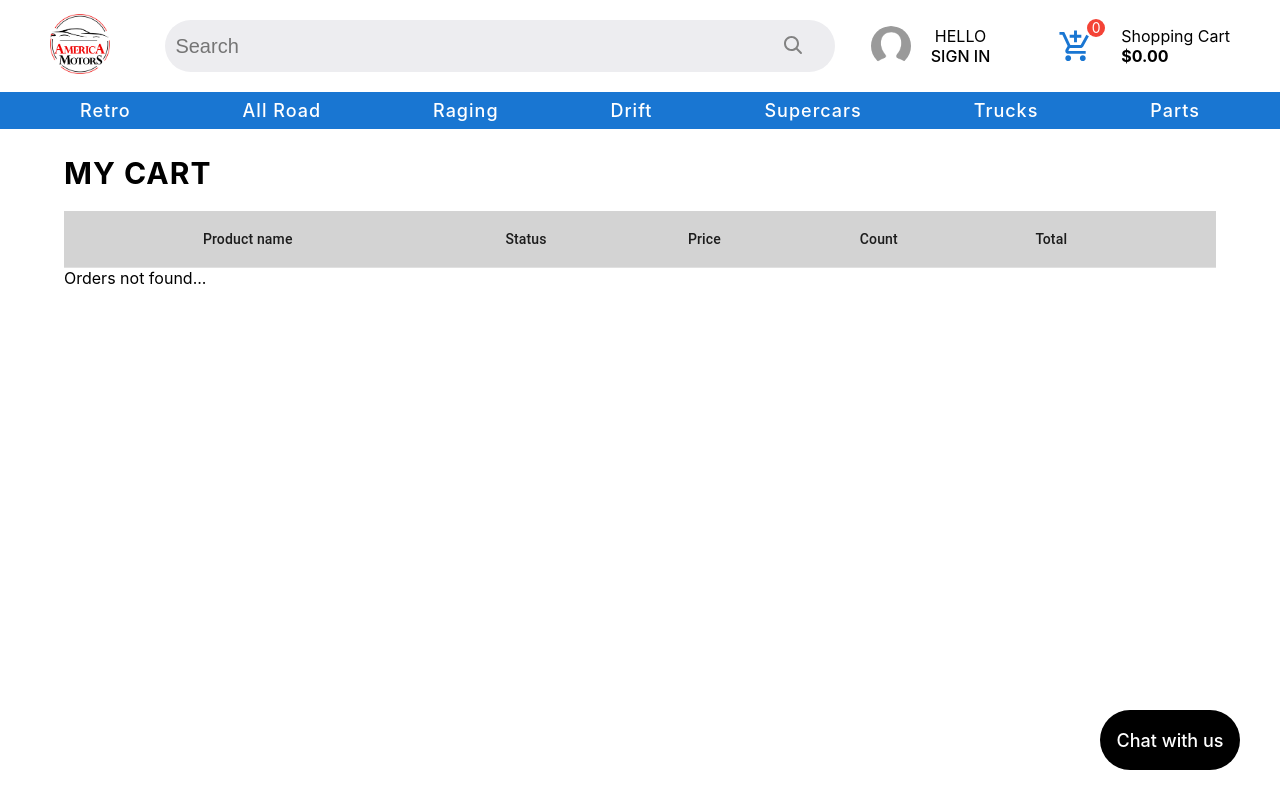
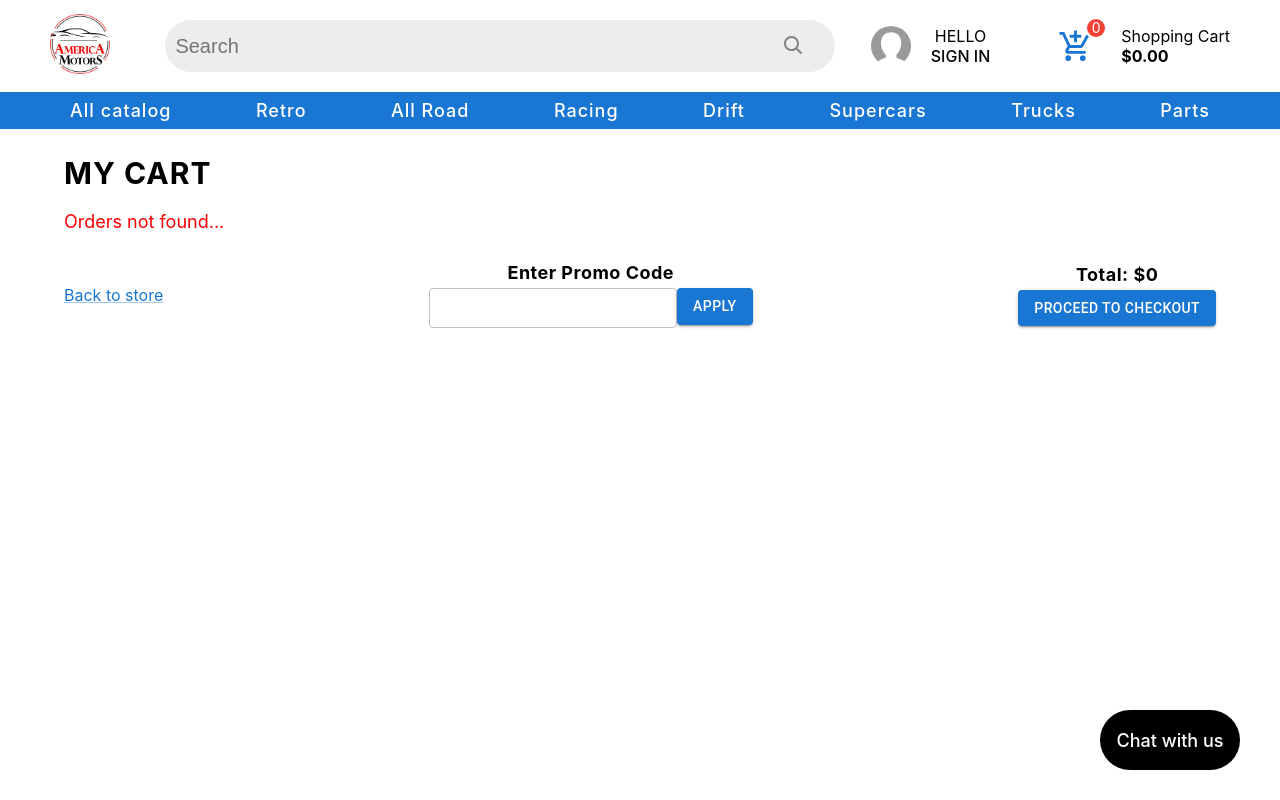
Before and after one commit to maxmajorov/online-store, a React (Create React App) app: page /cart in a window 1280 px wide. Built offline with nearby package versions, Linux system fonts and the light colour scheme.

Commit message:
working with carts logic

```diff
--- a/src/app/App.tsx
+++ b/src/app/App.tsx
@@ -33,6 +33,14 @@ export const App = () => {
             element={
               <WithLayout>
                 <MainPage />
+              </WithLayout>
+            }
+          />
+          <Route
+            path="/catalog"
+            element={
+              <WithLayout>
+                <OnlineStore />
               </WithLayout>
             }
           />
--- a/src/components/cart/Cart.module.scss
+++ b/src/components/cart/Cart.module.scss
@@ -27,7 +27,28 @@
     }
   }
 
+  .notification {
+    font-size: 18px;
+    color: red
+  }
 
+  .orderingProcess {
+    display: flex;
+    justify-content: space-between;
+    align-items: center;
+    margin-top: 30px;
+  }
 
+  .promoCode, .totalPrice {
+    display: flex;
+    flex-direction: column;
+    align-items: center;
 
+    &_text {
+      font-size: 18px;
+      font-weight: 700;
+      margin-bottom: 5px;
+      letter-spacing: .5px;
+    }
+  }
 }
--- a/src/components/cart/Cart.tsx
+++ b/src/components/cart/Cart.tsx
@@ -8,14 +8,19 @@ import TableRow from "@mui/material/TableRow";
 import TableCell from "@mui/material/TableCell";
 import ClearIcon from "@mui/icons-material/Clear";
 import DoneIcon from "@mui/icons-material/Done";
+import Button from "@mui/material/Button";
+import TextField from "@mui/material/TextField";
+import Link from "@mui/material/Link";
 import classes from "./Cart.module.scss";
 import { useAppDispatch, useAppSelector } from "../../store/store";
 import {
   ordersInCartSelector,
   OrderType,
   removeOrderFromCartAC,
+  totalPriceSelector,
 } from "../../store/reducers/cart-reducer";
 import { Counter } from "../common/counter/Counter";
+import { useNavigate } from "react-router-dom";
 
 interface Data {
   id: string;
@@ -69,7 +74,7 @@ const headCells: readonly HeadCell[] = [
 
 const EnhancedTableHead: React.FC = () => {
   return (
-    <TableHead style={{ backgroundColor: "lightGray" }}>
+    <TableHead style={{ backgroundColor: "#EDEDF0" }}>
       <TableRow>
         {headCells.map((headCell) => (
           <TableCell
@@ -122,13 +127,13 @@ const EnhancedTableBody: React.FC<TableBodyType> = ({ order }) => {
         padding="normal"
         align={headCells.find((cell) => cell.id === "price")?.textAlign}
       >
-        {order.price}
+        ${order.price}
       </TableCell>
       <TableCell
         padding="normal"
         align={headCells.find((cell) => cell.id === "count")?.textAlign}
       >
-        <Counter count={count} setCount={setCount} />
+        <Counter count={count} setCount={setCount} id={order.id} />
       </TableCell>
       <TableCell
         padding="normal"
@@ -136,7 +141,7 @@ const EnhancedTableBody: React.FC<TableBodyType> = ({ order }) => {
         width={"150px"}
       >
         <span className={classes.productPrice}>
-          {(order.price * count).toFixed(2)}
+          ${(order.price * count).toFixed(2)}
         </span>
       </TableCell>
       <TableCell
@@ -155,10 +160,14 @@ const EnhancedTableBody: React.FC<TableBodyType> = ({ order }) => {
 
 export const Cart: React.FC = React.memo(() => {
   const ordersList = useAppSelector(ordersInCartSelector);
+  const totalPrice = useAppSelector(totalPriceSelector);
+
+  const navigate = useNavigate();
 
   return (
     <div className={classes.wrapper}>
       <h3 className={classes.heading}>MY CART</h3>
+      {ordersList.length ? (
         <TableContainer className={classes.tableContainer}>
           <Table
             sx={{ minWidth: 750 }}
@@ -167,14 +176,34 @@ export const Cart: React.FC = React.memo(() => {
           >
             <EnhancedTableHead />
             <TableBody>
-            {ordersList.length ? (
-              ordersList.map((order) => <EnhancedTableBody order={order} />)
-            ) : (
-              <div>Orders not found...</div> //Стилизовать!!!
-            )}
+              {ordersList.map((order) => (
+                <EnhancedTableBody order={order} />
+              ))}
             </TableBody>
           </Table>
         </TableContainer>
+      ) : (
+        <div className={classes.notification}>Orders not found...</div>
+      )}
+      <div className={classes.orderingProcess}>
+        <Link
+          onClick={() => navigate("/catalog")}
+          style={{ cursor: "pointer" }}
+        >
+          Back to store
+        </Link>
+        <div className={classes.promoCode}>
+          <span className={classes.promoCode_text}>Enter Promo Code</span>
+          <div className={classes.promocode_field}>
+            <TextField variant="outlined" size="small" />
+            <Button variant={"contained"}>Apply</Button>
+          </div>
+        </div>
+        <div className={classes.totalPrice}>
+          <div className={classes.totalPrice_text}>Total: ${totalPrice}</div>
+          <Button variant={"contained"}>Proceed To Checkout</Button>
+        </div>
+      </div>
     </div>
   );
 });
--- a/src/components/common/counter/Counter.tsx
+++ b/src/components/common/counter/Counter.tsx
@@ -4,19 +4,29 @@ import Button from "@mui/material/Button";
 import AddIcon from "@mui/icons-material/Add";
 import RemoveIcon from "@mui/icons-material/Remove";
 import classes from "./Counter.module.scss";
+import { useAppDispatch } from "../../../store/store";
+import { setCountAC } from "../../../store/reducers/cart-reducer";
 
 type CounterPropsType = {
+  id: string;
   count: number;
   setCount: (count: number) => void;
 };
 
-export const Counter: React.FC<CounterPropsType> = ({ count, setCount }) => {
+export const Counter: React.FC<CounterPropsType> = ({
+  id,
+  count,
+  setCount,
+}) => {
+  const dispatch = useAppDispatch();
+
   return (
     <div className={classes.counter}>
       <ButtonGroup>
         <Button
           onClick={() => {
             setCount(count - 1);
+            dispatch(setCountAC({ id, count: --count }));
           }}
         >
           <RemoveIcon fontSize="small" />
@@ -25,6 +35,7 @@ export const Counter: React.FC<CounterPropsType> = ({ count, setCount }) => {
         <Button
           onClick={() => {
             setCount(count + 1);
+            dispatch(setCountAC({ id, count: ++count }));
           }}
         >
           <AddIcon fontSize="small" />
--- a/src/components/common/header/Header.tsx
+++ b/src/components/common/header/Header.tsx
@@ -14,7 +14,7 @@ import classes from "./Header.module.scss";
 import { currentUserSelector } from "../../../store/reducers/auth-reducer";
 import {
   ordersNumSelector,
-  priceSelector,
+  totalPriceSelector,
 } from "../../../store/reducers/cart-reducer";
 import { useNavigate } from "react-router-dom";
 
@@ -23,7 +23,7 @@ export const Header: React.FC = () => {
 
   const status = useAppSelector(appStatusSelector);
   const currentUser = useAppSelector(currentUserSelector);
-  const price = useAppSelector(priceSelector);
+  const totalPrice = useAppSelector(totalPriceSelector);
   const orderNum = useAppSelector(ordersNumSelector);
 
   const navigate = useNavigate();
@@ -73,7 +73,7 @@ export const Header: React.FC = () => {
           <div>
             Shopping Cart
             <div>
-              <b>${price.toFixed(2)}</b>
+              <b>${totalPrice.toFixed(2)}</b>
             </div>
           </div>
         </div>
--- a/src/components/common/menu/Menu.module.scss
+++ b/src/components/common/menu/Menu.module.scss
@@ -1,3 +1,12 @@
+.menu {
+  display: flex;
+  justify-content: center;
+  background-color: #1976d2;
+  color: white;
+
+  .container {
+    max-width: 1200px;
+    flex: 1 1 auto;
 
     .menuList {
       display: flex;
@@ -5,10 +14,9 @@
       align-items: center;
       font-size: 18px;
       font-weight: 500;
-    padding: 0px 50px;
-    background-color: #1976d2;
-    color: white;
-    // border-bottom: 1px solid  #787885;
+
+
+
 
       .link {
         letter-spacing: 1px;
@@ -24,6 +32,13 @@
 
     }
 
+
+  }
+
+
+
+}
+
 .active {
     color: #1976d2;
     background-color: white;
--- a/src/components/common/menu/Menu.tsx
+++ b/src/components/common/menu/Menu.tsx
@@ -5,6 +5,8 @@ import classes from "./Menu.module.scss";
 
 export const Menu: React.FC = () => {
   return (
+    <div className={classes.menu}>
+      <div className={classes.container}>
         <nav className={classes.menuList}>
           {Object.values(menuItems).map((el, ind) => {
             const [link, route] = el.split("/");
@@ -21,5 +23,7 @@ export const Menu: React.FC = () => {
             );
           })}
         </nav>
+      </div>
+    </div>
   );
 };
--- a/src/const.ts
+++ b/src/const.ts
@@ -1,7 +1,8 @@
 export enum menuItems {
+  "All" = "All catalog/catalog",
   "Retro" = "Retro/retro-cars",
   "All Road" = "All Road/all-road-cars",
-  "Racing" = "Raging/racing-cars",
+  "Racing" = "Racing/racing-cars",
   "Drift" = "Drift/drift-cars",
   "Supercar" = "Supercars/supercars",
   "Trucks" = "Trucks/trucks",
--- a/src/store/reducers/cart-reducer.ts
+++ b/src/store/reducers/cart-reducer.ts
@@ -48,15 +48,23 @@ const slice = createSlice({
   },
 
   reducers: {
+    setCountAC(state, action: PayloadAction<{ id: string; count: number }>) {
+      state.ordersInCart.map((el) =>
+        el.id === action.payload.id ? (el.count = action.payload.count) : el
+      );
+    },
     setPriceAC(state, action: PayloadAction<{ price: number }>) {
       state.price = state.price + action.payload.price;
     },
+
     setOrdersNumAC(state) {
       state.orderNums++;
     },
+
     setOrdersToCartAC(state, action: PayloadAction<{ order: OrderType }>) {
       state.ordersInCart.push(action.payload.order);
     },
+
     removeOrderFromCartAC(
       state,
       action: PayloadAction<{ id: string; price: number }>
@@ -73,7 +81,9 @@ const slice = createSlice({
 
 export const cartReducer = slice.reducer;
 export const {
+  setCountAC,
   setPriceAC,
+
   setOrdersNumAC,
   setOrdersToCartAC,
   removeOrderFromCartAC,
@@ -81,7 +91,11 @@ export const {
 
 // ==== SELECTORS ====
 
-export const priceSelector = (state: RootStateType) => state.cart.price;
+export const totalPriceSelector = (state: RootStateType) =>
+  state.cart.ordersInCart.reduce(
+    (acc, next) => acc + next.count * next.price,
+    0
+  );
 export const ordersNumSelector = (state: RootStateType) => state.cart.orderNums;
 export const ordersInCartSelector = (state: RootStateType) =>
   state.cart.ordersInCart;
@@ -93,6 +107,7 @@ export type OrderType = {
   body: string;
   brand: string;
   scale: string;
+  count: number;
   fuel: string;
   gear: string;
   grade: number;
--- a/src/store/store.tsx
+++ b/src/store/store.tsx
@@ -45,8 +45,8 @@ export type AppThunk<ReturnType = void> = ThunkAction<
 //@ts-ignore
 window.store = store;
 
-if (process.env.NODE_ENV === "development" && module.hot) {
-  module.hot.accept("./reducers/reducers", () => {
-    store.replaceReducer(persistedReducer);
-  });
-}
+// if (process.env.NODE_ENV === "development" && module.hot) {
+//   module.hot.accept("./reducers/reducers", () => {
+//     store.replaceReducer(persistedReducer);
+//   });
+// }
```
Also changed, not shown: src/components/onlineStore/OnlineStore.tsx (+1 -7 lines). Lines whose indentation alone changed are shown as unchanged.
